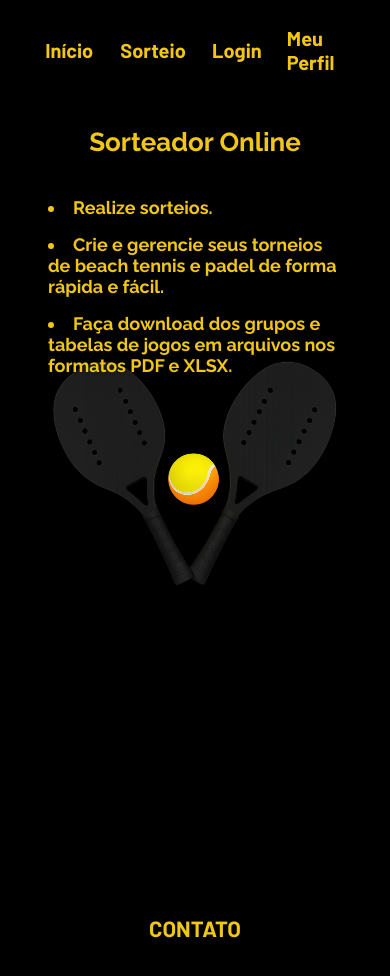
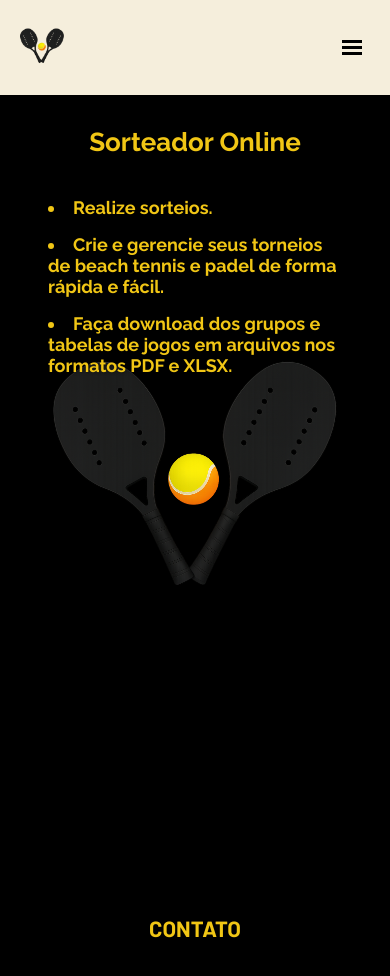
Before and after one commit to andersonheidrich/sorteador, a React (Vite) app: page / in a window 390 px wide. Shown: the top 976 px of the page. Built offline with nearby package versions, Linux system fonts and the light colour scheme; some icons are missing.

Commit message:
ajustada a responsividade do Header

```diff
--- a/src/components/Header/Header.jsx
+++ b/src/components/Header/Header.jsx
@@ -1,32 +1,67 @@
 import { useNavigate } from "react-router-dom";
 import * as Style from "./Header.styles";
+import { useState } from "react";
+import LogoIMG from "../../images/logo.png";
 
 const Header = () => {
+  const [showSandwich, setShowSandwich] = useState(false);
+
+  const toggleSandwich = () => {
+    setShowSandwich(!showSandwich);
+  };
+
   const navigate = useNavigate();
 
   return (
     <Style.Container>
       <Style.Navigation>
-        <Style.Menu>
-          <div className="menu-item">
-            <span onClick={() => navigate("/")}>Início</span>
+        <Style.Logo>
+          <img src={LogoIMG} onClick={() => navigate("/")} />
+        </Style.Logo>
+        <Style.Menu className={showSandwich ? "show" : ""}>
+          <div className="menu-sandwich" onClick={toggleSandwich}>
+            <div className="brand" />
+            <div className="brand" />
+            <div className="brand" />
           </div>
-          <div className="menu-item">
-            <span onClick={() => navigate("/sorteio")}>Sorteio</span>
+          <div className="nav-menu">
+            <div
+              className="menu-item"
+              onClick={() => {
+                setShowSandwich(!showSandwich);
+                navigate("/");
+              }}
+            >
+              <span>Início</span>
+            </div>
+            <div
+              className="menu-item"
+              onClick={() => {
+                setShowSandwich(!showSandwich);
+                navigate("/sorteio");
+              }}
+            >
+              <span>Sorteio</span>
+            </div>
+            <div
+              className="menu-item"
+              onClick={() => {
+                setShowSandwich(!showSandwich);
+                navigate("/login");
+              }}
+            >
+              <span>Login</span>
+            </div>
+            <div
+              className="menu-item"
+              onClick={() => {
+                setShowSandwich(!showSandwich);
+                navigate("/perfil");
+              }}
+            >
+              <span>Meu Perfil</span>
+            </div>
           </div>
-          <div className="menu-item">
-            <span onClick={() => navigate("/login")}>Login</span>
-          </div>
-          <div className="menu-item">
-            <span onClick={() => navigate("/perfil")}>Meu Perfil</span>
-          </div>
-          {/* <div className="menu-item">
-            {isLoggedIn ? (
-              <span onClick={handleLogout}>Logout</span>
-            ) : (
-              <span onClick={handleLogin}>Login</span>
-            )}
-          </div> */}
         </Style.Menu>
       </Style.Navigation>
     </Style.Container>
--- a/src/components/Header/Header.styles.jsx
+++ b/src/components/Header/Header.styles.jsx
@@ -7,33 +7,26 @@ export const Container = styled.div`
   width: 100%;
   justify-content: center;
   align-items: center;
-  /* background-color: #ff8c00; */
   font-family: Barlow, sans-serif;
   text-shadow: 1px 1px 3px rgba(0, 0, 0, 0.4);
 
-  background-color: #000000;
-
   span {
-    margin-top: 4px;
     font-size: 20px;
     font-weight: bold;
-    color: #f1c615;
-    /* color: #800080; */
-    /* color: #3b0a59; */
-    cursor: pointer;
 
-    &:hover {
-      /* color: #505050; */
-      /* color: #6c14a3; */
-      /* color: #b100b1; */
-      color: #ed6104;
+    @media screen and (max-width: 990px) {
+      font-size: 18px;
+    }
+
+    @media screen and (max-width: 425px) {
+      font-size: 16px;
     }
   }
 `;
 
 export const Navigation = styled.div`
   display: flex;
-  width: 86%;
+  width: 94%;
   justify-content: center;
   align-items: center;
 `;
@@ -42,18 +35,110 @@ export const Home = styled.div`
   width: 180px;
 `;
 
+export const Logo = styled.div`
+  margin-top: auto;
+  margin-bottom: auto;
+
+  img {
+    width: 80px;
+    max-width: 80px;
+    cursor: pointer;
+
+    @media screen and (max-width: 990px) {
+      width: 70px;
+    }
+
+    @media screen and (max-width: 480px) {
+      width: 60px;
+    }
+  }
+`;
+
 export const Menu = styled.div`
   display: flex;
   width: 100%;
   justify-content: center;
   align-items: center;
 
+  .nav-menu {
+    display: flex;
+
+    @media screen and (max-width: 768px) {
+      flex-direction: column;
+      width: 100%;
+    }
+  }
+
   .menu-item {
     display: flex;
     flex-direction: column;
     justify-content: center;
     align-items: center;
-    width: 140px;
-    margin: 0 8px 0 8px;
+    width: 120px;
+    margin: 0 8px;
+    cursor: pointer;
+    border: 1px solid black;
+    border-radius: 4px;
+    padding: 4px;
+
+    &:hover {
+      color: #ed6104;
+    }
+  }
+
+  .menu-sandwich {
+    display: none;
+  }
+
+  @media screen and (max-width: 990px) {
+    .menu-item {
+      width: 100px;
+    }
+  }
+
+  @media screen and (max-width: 768px) {
+    flex-direction: column;
+    align-items: flex-end;
+
+    .menu-item {
+      display: none;
+    }
+
+    &.show {
+      max-height: 100%;
+      flex-direction: column;
+      align-items: flex-end;
+      background-color: #f5eedc;
+      box-shadow: 1px 1px 3px rgba(128, 128, 128, 0.15);
+      position: absolute;
+      top: 0px;
+      right: 0;
+      width: 100%;
+      padding: 10px;
+
+      .menu-item {
+        display: flex;
+        flex-direction: row;
+        justify-content: flex-start;
+        margin-bottom: 4px;
+      }
+    }
+
+    .menu-sandwich {
+      display: flex;
+      flex-direction: column;
+      align-items: center;
+      justify-content: space-evenly;
+      width: 20px;
+      height: 20px;
+      cursor: pointer;
+      margin-right: 16px;
+    }
+
+    .brand {
+      width: 100%;
+      height: 3px;
+      background-color: black;
+    }
   }
 `;
```
